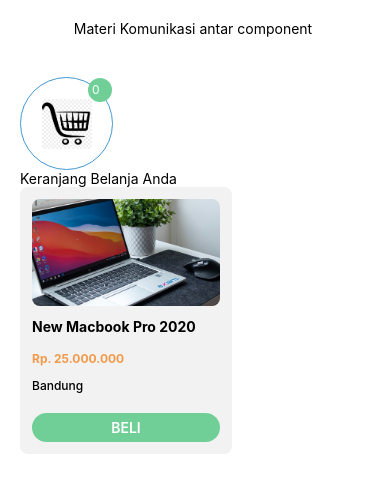
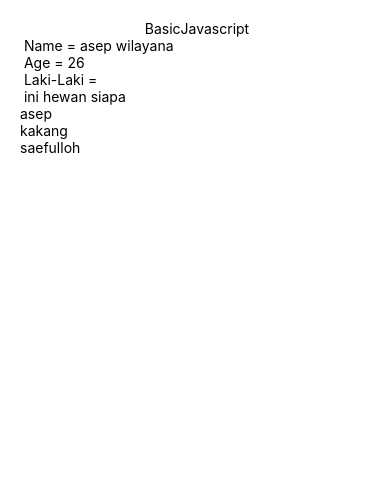
Before and after one commit to AsepWilayana/BelajarReactNative, a React Native app in the folder ProjectBelajar/: screen / in a window 390 px wide. Shown: the top 492 px of the page. Built offline with nearby package versions, Linux system fonts and the light colour scheme.

Commit message:
basic javascript

```diff
--- a/ProjectBelajar/src/App.js
+++ b/ProjectBelajar/src/App.js
@@ -1,5 +1,6 @@
 import React, {useEffect, useState} from 'react';
 import {View, ScrollView} from 'react-native';
+import BasicJavascript from './pages/BasicJavascript';
 import Communication from './pages/Communication';
 import Flexbox from './pages/FlexBox';
 import Position from './pages/Position';
@@ -24,7 +25,8 @@
         <Position /> */}
         {/* <PropsDinamis /> */}
         {/* <StateDinamis /> */}
-        <Communication />
+        {/* <Communication /> */}
+        <BasicJavascript />
       </ScrollView>
     </View>
   );
--- /dev/null
+++ b/ProjectBelajar/src/pages/BasicJavascript/index.js
@@ -0,0 +1,70 @@
+import {View, Text, StyleSheet} from 'react-native';
+import React from 'react';
+
+const BasicJavascript = () => {
+  // primitive
+  const name = 'asep wilayana';
+  let age = 26;
+  const apakahLakiLaki = true;
+
+  // complex dalam object
+  const hewanPeliharaan = {
+    name: 'miaw',
+    jenis: 'kucing',
+    apakahHewanLokal: true,
+    warna: 'kuning',
+    orangTua: {
+      jantan: 'Kaisar',
+      betina: 'Kuin',
+    },
+  };
+
+  // function
+  const sapaOrang = (name, age) => {
+    return console.log(`hello ${name} usia anda ${age}`);
+  };
+
+  sapaOrang('asep', 26);
+
+  const namaOrang = ['asep', 'kakang', 'saefulloh']; //array
+
+  typeof namaOrang; // object
+
+  if ((hewanPeliharaan.name = 'miaw')) {
+    console.log('hello miaw');
+  } else {
+    console.log('hewan siapa ini?');
+  }
+
+  const sapaHewan = objectHewan => {
+    // let hasilSapa = '';
+    // if ((objectHewan.name = 'miaw')) {
+    //   hasilSapa = 'hallo miaw';
+    // } else {
+    //   hasilSapa = 'ini hewan siapa';
+    // }
+    // return hasilSapa;
+
+    return objectHewan.name === 'budi' ? 'hallo miaw' : 'ini hewan siapa';
+  };
+
+  return (
+    <View style={styles.container}>
+      <Text style={styles.textTitle}> BasicJavascript</Text>
+      <Text> Name = {name}</Text>
+      <Text> Age = {age}</Text>
+      <Text> Laki-Laki = {apakahLakiLaki}</Text>
+      <Text> {sapaHewan(hewanPeliharaan)} </Text>
+      {namaOrang.map(orang => (
+        <Text>{orang}</Text>
+      ))}
+    </View>
+  );
+};
+
+export default BasicJavascript;
+
+const styles = StyleSheet.create({
+  container: {padding: 20},
+  textTitle: {textAlign: 'center'},
+});
```
